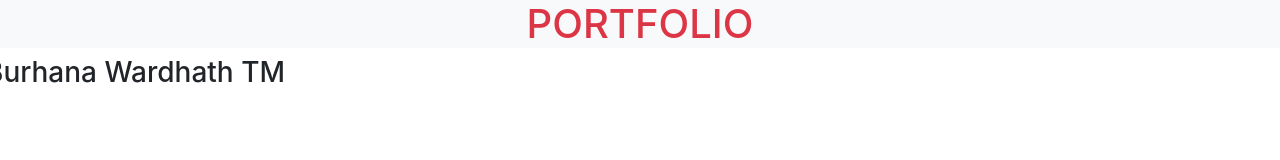
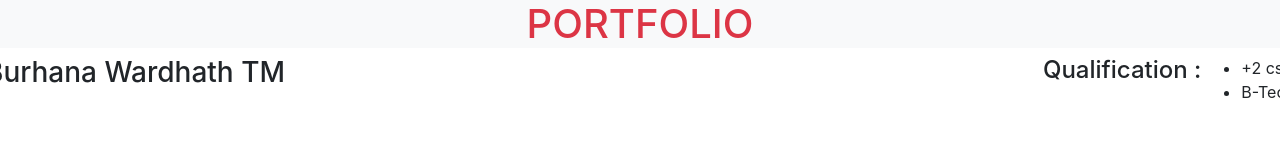
Before and after one commit to Burhana786/my_portfolio, a plain HTML site: page index.html in a window 1280 px wide. Drawn offline with nearby package versions, Linux system fonts and the light colour scheme.

Commit message:
demo msg

```diff
--- a/index.html
+++ b/index.html
@@ -22,7 +22,11 @@
         </div>
         <div class="col"></div>
         <div class="col"></div>
-        <!-- <h4>Qualification :</h4> -->
+        <h4>Qualification :</h4>
+        <ul>
+            <li>+2 cs</li>
+            <li>B-Tech</li>
+        </ul>
       </div>
     </body>
 </html>
```
